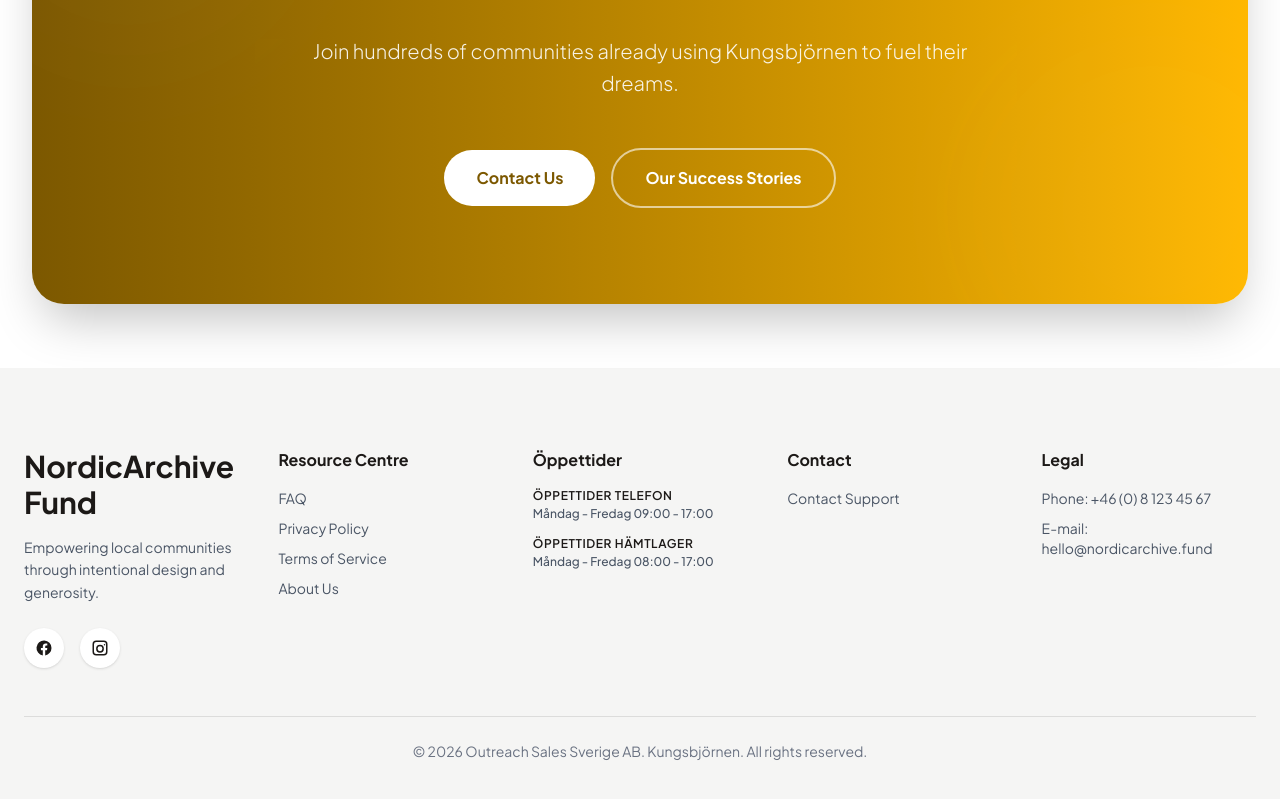
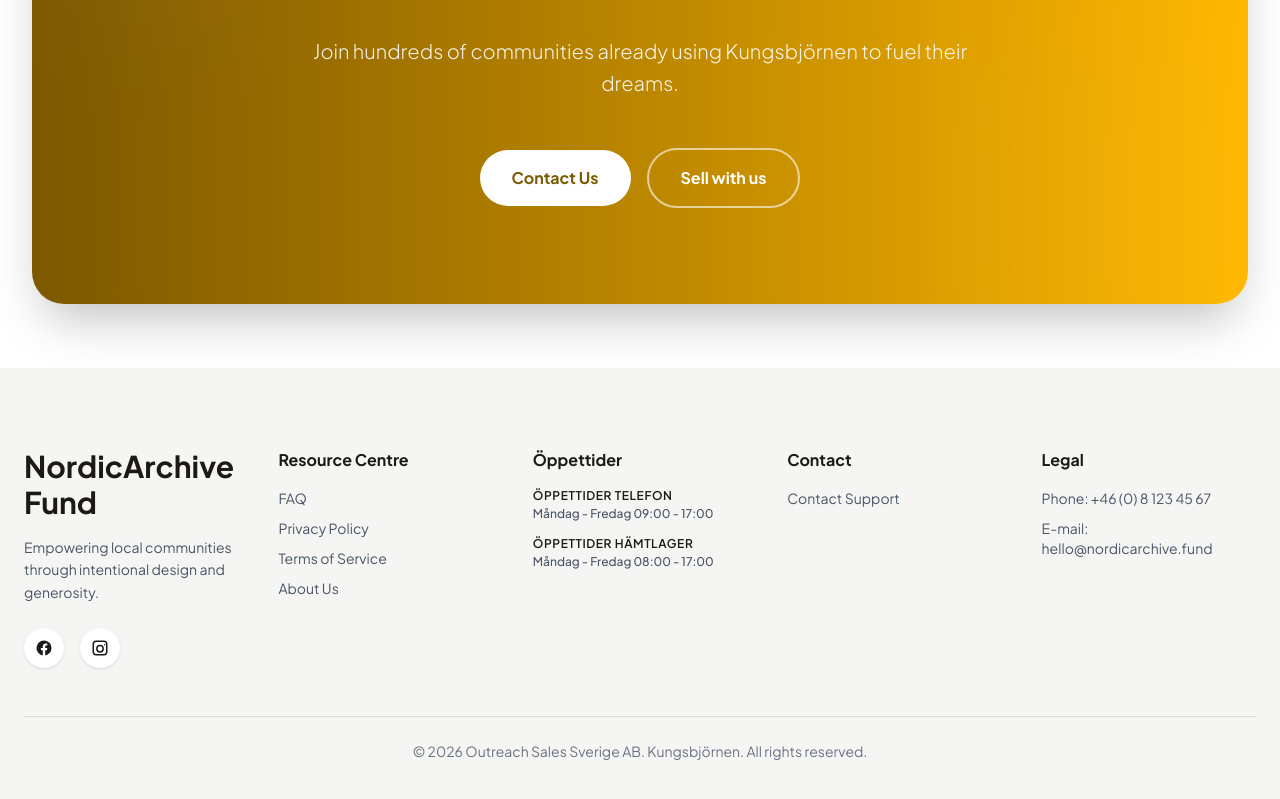
Before and after one commit to apponislam/proteinw-frontend, a Next.js app: page /about-us in a window 1280 px wide. Shown: the part 2756-3555 px from the top of the page. Built offline with nearby package versions, Linux system fonts and the light colour scheme; no server answers.

Commit message:
make difference text updated

```diff
--- a/components/about-us/MakeDifference.tsx
+++ b/components/about-us/MakeDifference.tsx
@@ -21,7 +21,7 @@
                                 <button className="w-full sm:w-auto bg-white text-[#7C5800] font-bold px-8 py-4 rounded-full transition-all duration-300 hover:bg-gray-50 hover:shadow-lg hover:-translate-y-0.5 cursor-pointer">Contact Us</button>
                             </Link>
                             <Link href="/sell-with-us" className="w-full sm:w-auto">
-                                <button className="w-full sm:w-auto border-2 border-white/60 text-white font-bold px-8 py-4 rounded-full transition-all duration-300 hover:bg-white/10 hover:border-white hover:-translate-y-0.5 cursor-pointer">Our Success Stories</button>
+                                <button className="w-full sm:w-auto border-2 border-white/60 text-white font-bold px-8 py-4 rounded-full transition-all duration-300 hover:bg-white/10 hover:border-white hover:-translate-y-0.5 cursor-pointer">Sell with us</button>
                             </Link>
                         </div>
                     </div>
```
